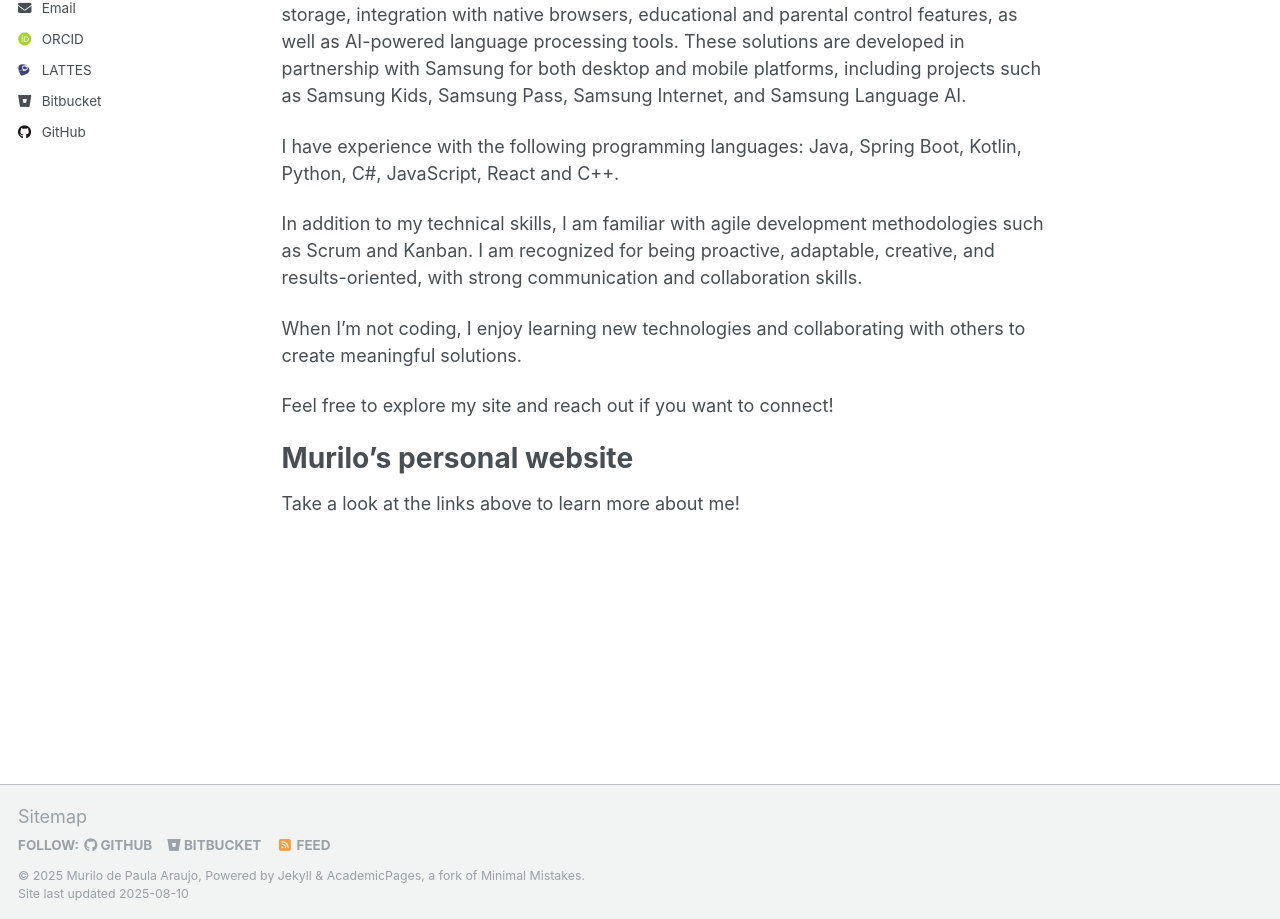
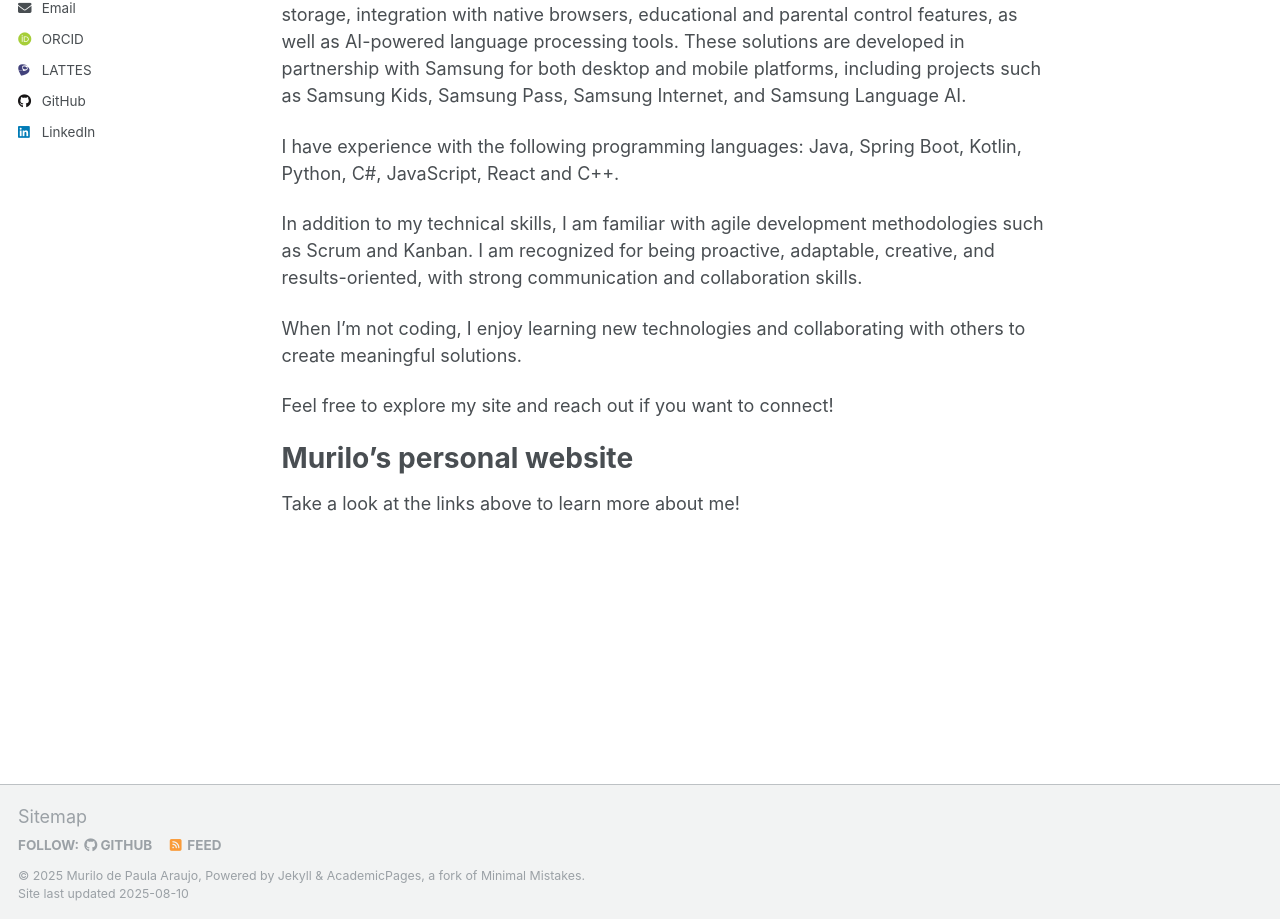
Before and after one commit to murilodepa/murilodepa.github.io, a Jekyll site: the page built from _pages/about.md, in a window 1280 px wide and 1375 px high. Shown: the part 453-1372 px from the top of the window. Built offline with Jekyll 4.4.1, drawn with Linux system fonts in a browser that asks for light colours; some web fonts are replaced; a script that is not in the unit is left out.

Commit message:
Update _config.yml

```diff
--- a/_config.yml
+++ b/_config.yml
@@ -45,7 +45,7 @@ author:
   scopus           : # URL
 
   # Repositories and software development
-  bitbucket        : "murilodepa"
+  bitbucket        : # Username
   codepen          : # Username
   dribbble         : # Username
   github           : "murilodepa"
@@ -63,7 +63,7 @@ author:
   keybase          : # Username
   instagram        : # Username
   lastfm           : # Username
-  linkedin         : # "murilodepa"
+  linkedin         : "murilodepa"
   mastodon         : # URL
   medium           : # URL
   pinterest        : # Username
```
